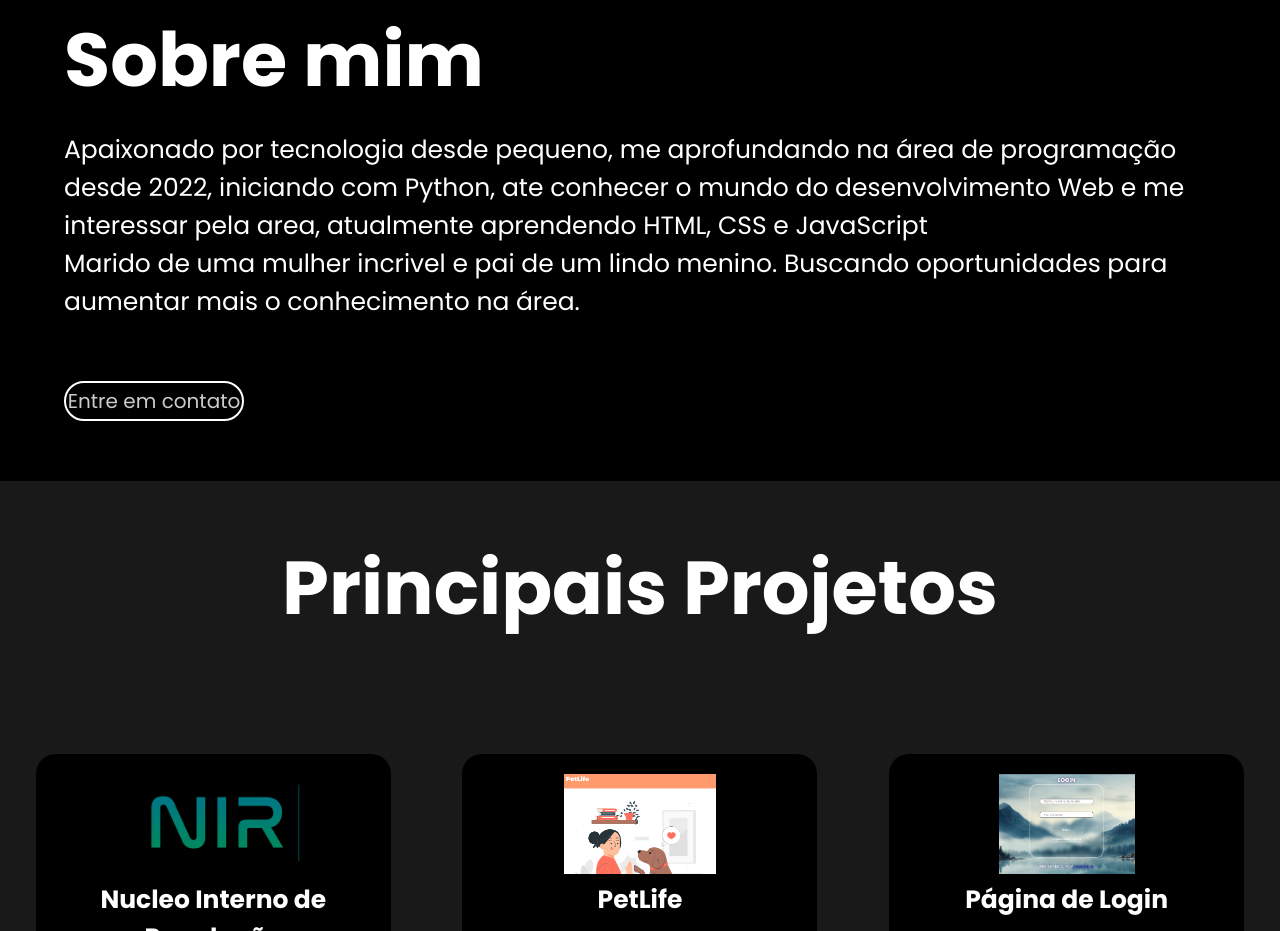
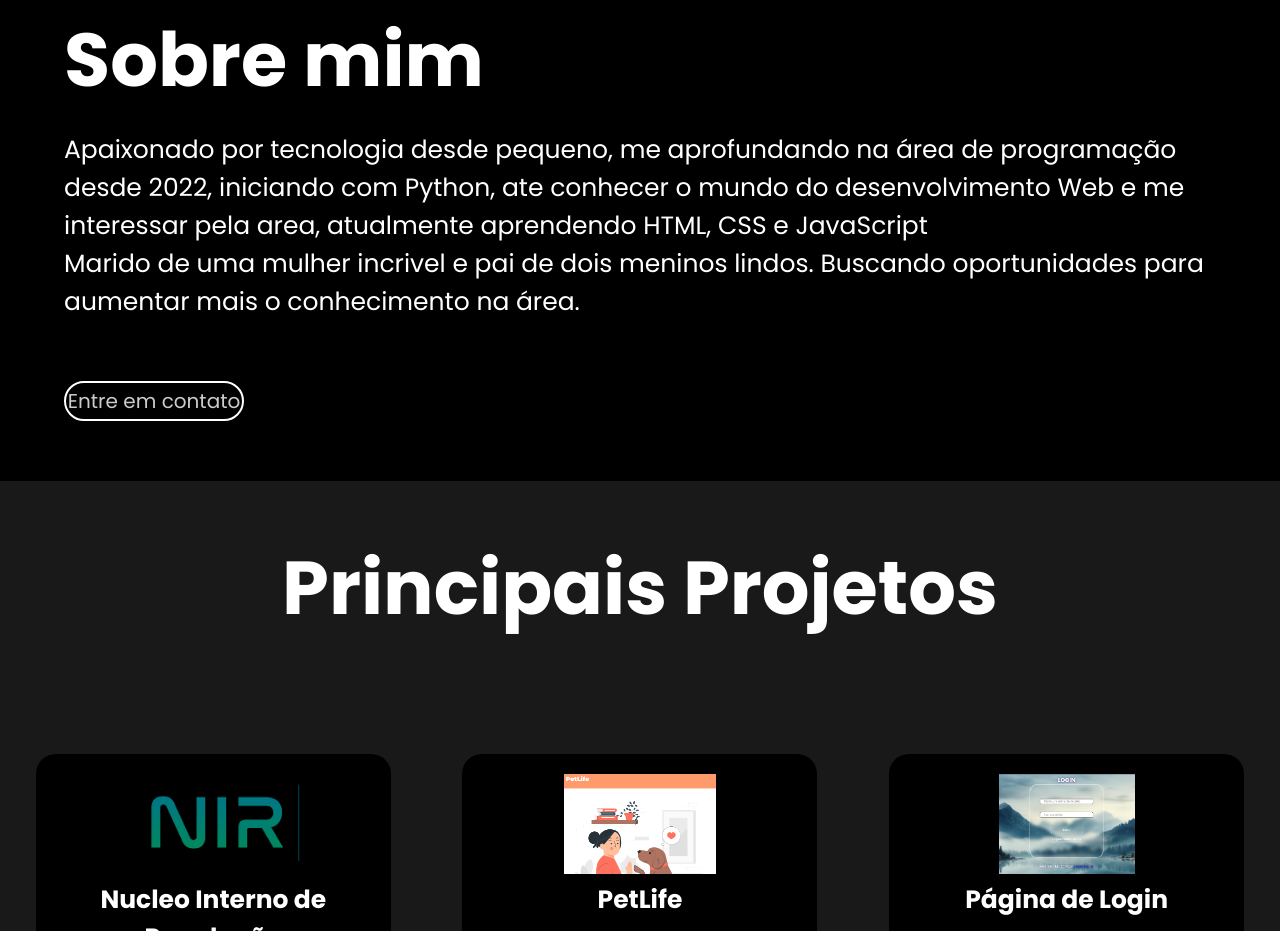
Before and after one commit to OseiasOlimpio/Portfolio, a plain HTML site: page index.html in a window 1280 px wide. Shown: the part 995-1926 px from the top of the page. Drawn offline with Linux system fonts and the light colour scheme.

Commit message:
about section updated

```diff
--- a/index.html
+++ b/index.html
@@ -57,7 +57,7 @@
 			<p>Apaixonado por tecnologia desde pequeno, me aprofundando na área de programação desde 2022, iniciando com
 				Python, ate conhecer o mundo do desenvolvimento Web e me interessar pela area, atualmente aprendendo
 				HTML, CSS e JavaScript<br>
-				Marido de uma mulher incrivel e pai de um lindo menino.
+				Marido de uma mulher incrivel e pai de dois meninos lindos.
 				Buscando oportunidades para aumentar mais o conhecimento na área.</p>
 			<button><a href="https://wa.me/5587991773126" target='_blank'>Entre em contato</a></button>
 		</div>
```
